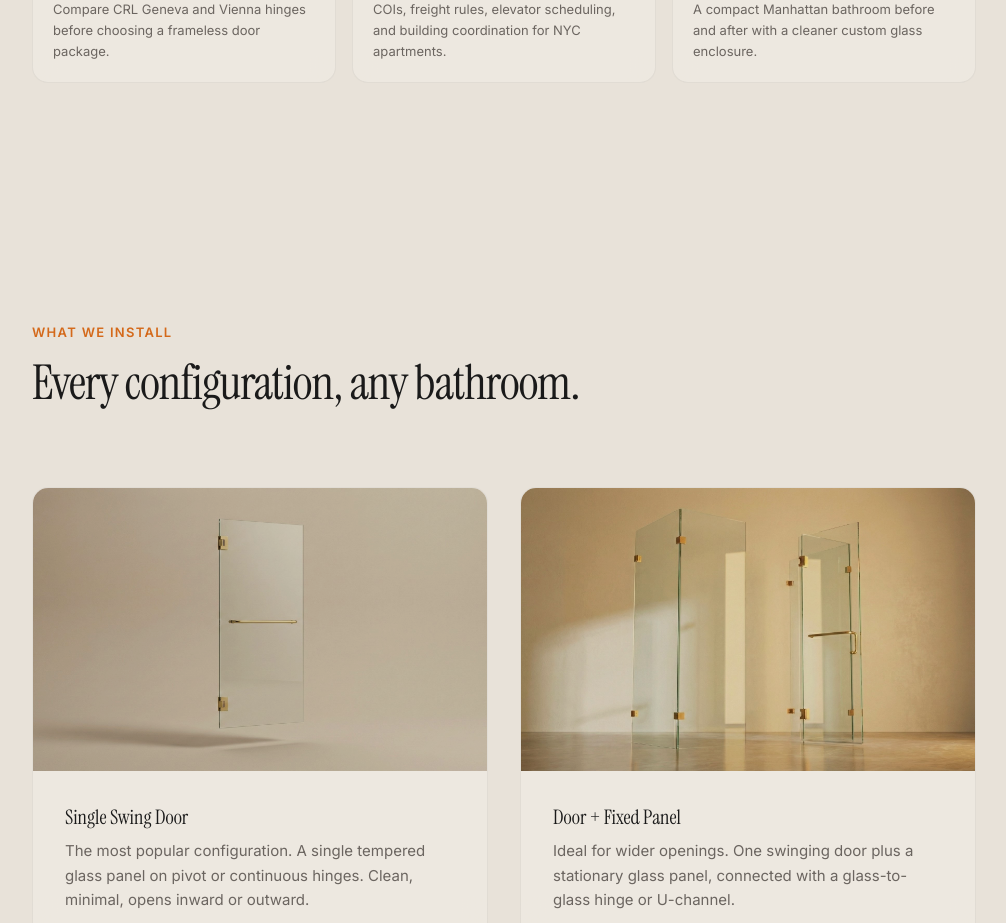
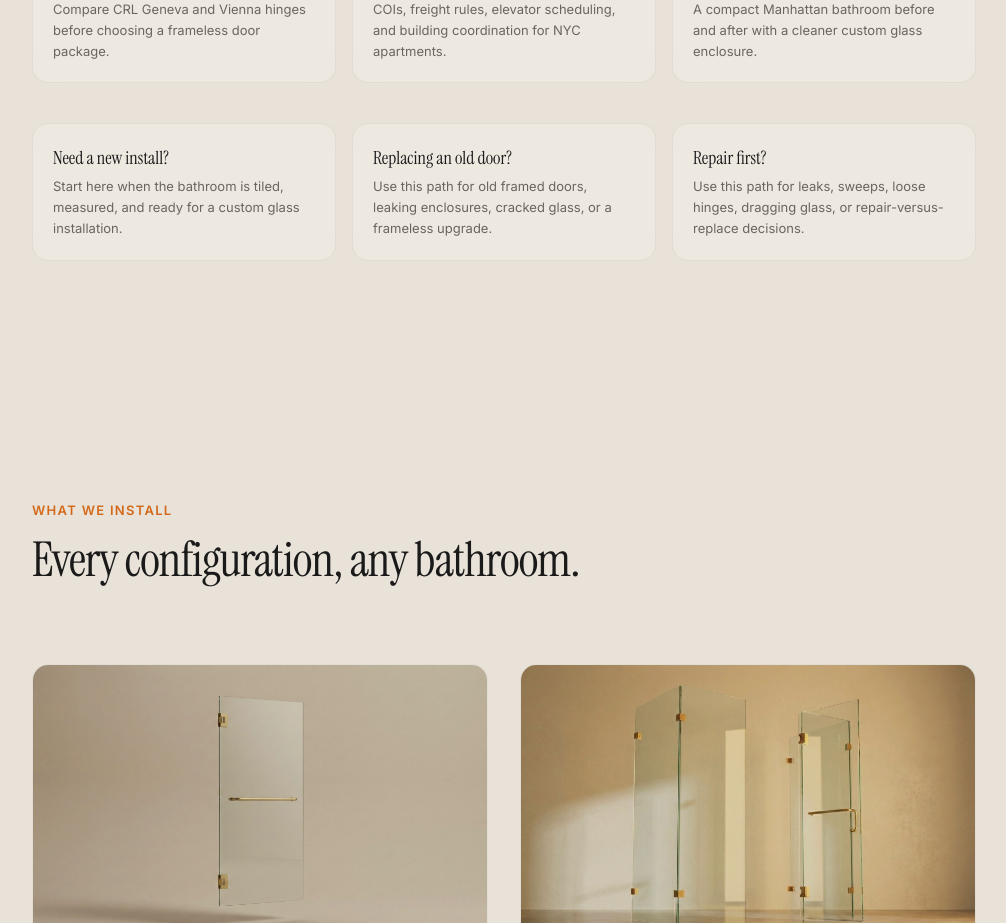
Before and after one commit to donaldlena833-cyber/MetroGlassPro-Website-V8, a Next.js app: page /frameless-shower-doors-nyc in a window 1280 px wide. Shown: the part 1720-2643 px from the top of the page, without its empty margins (136-1142 px from the left). Built offline with nearby package versions, Linux system fonts and the light colour scheme; no server answers.

Commit message:
Add frameless shower decision paths

```diff
--- a/app/frameless-shower-doors-nyc/page.tsx
+++ b/app/frameless-shower-doors-nyc/page.tsx
@@ -177,6 +177,20 @@ export default function FramelessShowerDoorsNYC() {
             <Link href="/projects/84-clinton-lower-east-side-shower-door-before-after/" className="glass-card p-5 card-lift block">
               <h3 className="font-serif text-charcoal text-lg mb-1">Lower East Side example</h3>
               <p className="text-warm text-[13px] leading-relaxed">A compact Manhattan bathroom before and after with a cleaner custom glass enclosure.</p>
+            </Link>
+          </div>
+          <div className="mt-10 grid grid-cols-1 sm:grid-cols-3 gap-4">
+            <Link href="/shower-door-installation-nyc/" className="glass-card p-5 card-lift block">
+              <h3 className="font-serif text-charcoal text-lg mb-1">Need a new install?</h3>
+              <p className="text-warm text-[13px] leading-relaxed">Start here when the bathroom is tiled, measured, and ready for a custom glass installation.</p>
+            </Link>
+            <Link href="/shower-door-replacement-nyc/" className="glass-card p-5 card-lift block">
+              <h3 className="font-serif text-charcoal text-lg mb-1">Replacing an old door?</h3>
+              <p className="text-warm text-[13px] leading-relaxed">Use this path for old framed doors, leaking enclosures, cracked glass, or a frameless upgrade.</p>
+            </Link>
+            <Link href="/shower-door-repair-nyc/" className="glass-card p-5 card-lift block">
+              <h3 className="font-serif text-charcoal text-lg mb-1">Repair first?</h3>
+              <p className="text-warm text-[13px] leading-relaxed">Use this path for leaks, sweeps, loose hinges, dragging glass, or repair-versus-replace decisions.</p>
             </Link>
           </div>
         </div>
```
